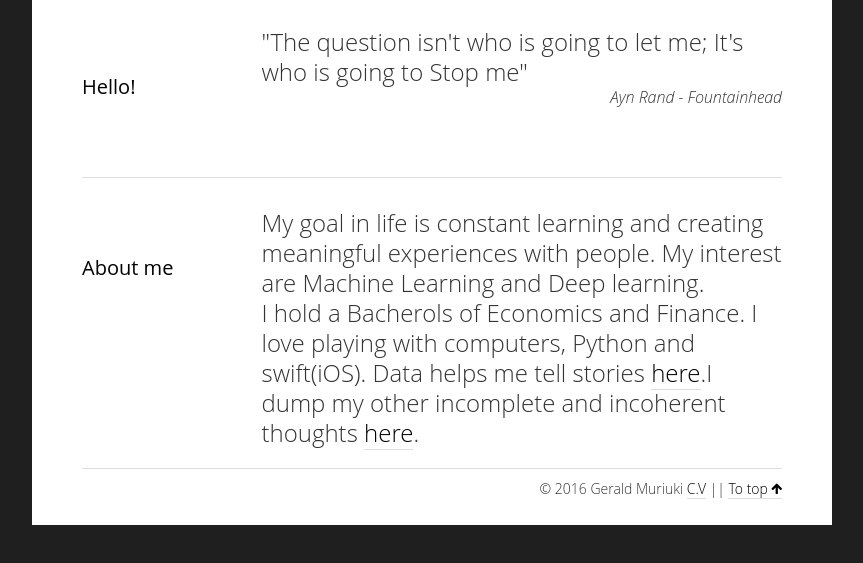
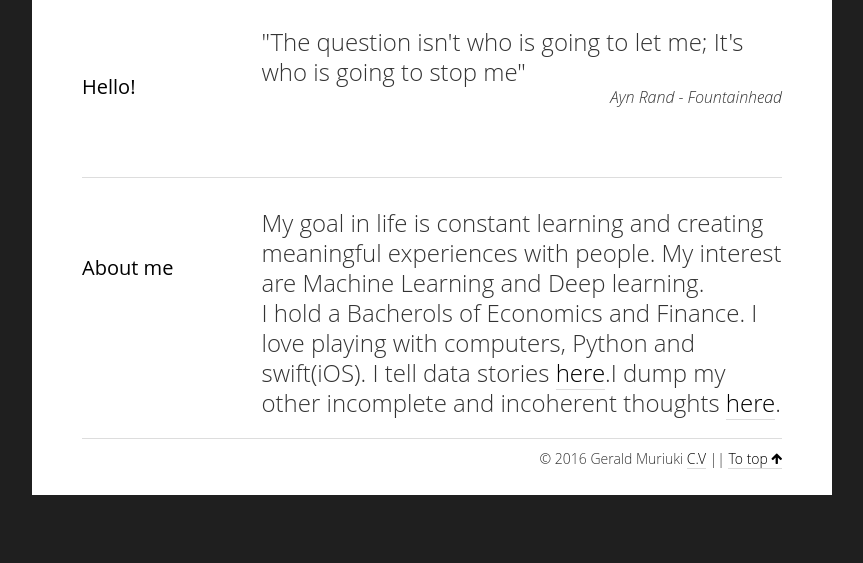
Before and after one commit to itsmuriuki/itsmuriuki.github.io, a plain HTML site: page index.htm in a window 1280 px wide. Shown: the part 231-794 px from the top of the page, without its empty margins (208-1071 px from the left). Drawn offline with Linux system fonts and the light colour scheme.

Commit message:
Update index.htm

```diff
--- a/index.htm
+++ b/index.htm
@@ -64,7 +64,7 @@
 					<h3>Hello!</h3>
 				</header>
 				<div class="span9 ">
-					<p class="welcome">"The question isn't who is going to let me; It's who is going to Stop me" <br>
+					<p class="welcome">"The question isn't who is going to let me; It's who is going to stop me" <br>
 					<p class="auth"> <i>Ayn Rand - Fountainhead</i>  </p>
 				</div>
 			</article>
@@ -76,7 +76,7 @@
 				</header>
 				<div class="span9 ">
 					<p class="welcome">My goal in life is constant learning and creating meaningful experiences with people. My interest are Machine Learning and Deep learning.
-					</br>I hold a Bacherols of Economics and Finance. I love playing with computers, Python and swift(iOS). Data helps me tell stories <a href="https://medium.com/@itsmuriuki">here</a>.I dump my other incomplete and incoherent thoughts <a href="https://itsmuriuki.blogspot.com/">here</a>.<br>
+					</br>I hold a Bacherols of Economics and Finance. I love playing with computers, Python and swift(iOS). I tell data stories <a href="https://medium.com/@itsmuriuki">here</a>.I dump my other incomplete and incoherent thoughts <a href="https://itsmuriuki.blogspot.com/">here</a>.<br>
 					<p class="auth"> <i></i>  </p>
 				</div>
 			</article>
```
